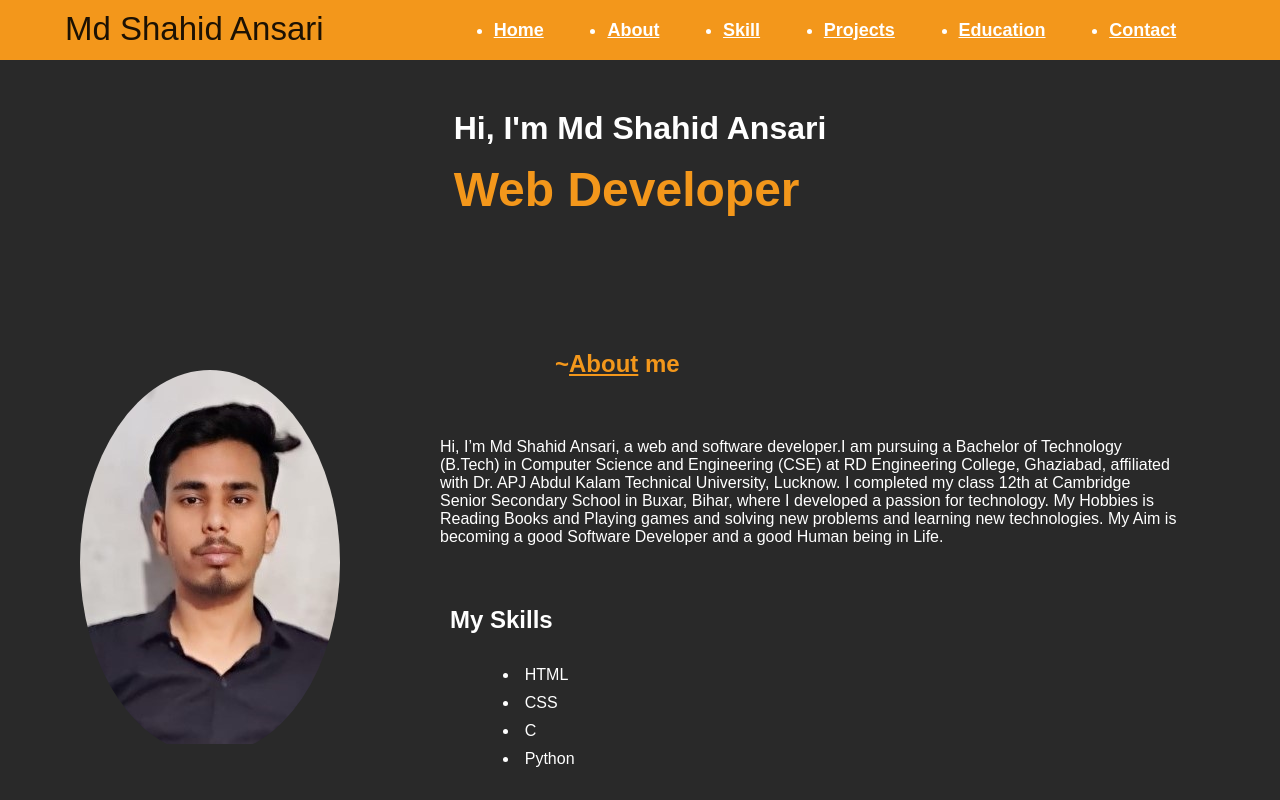
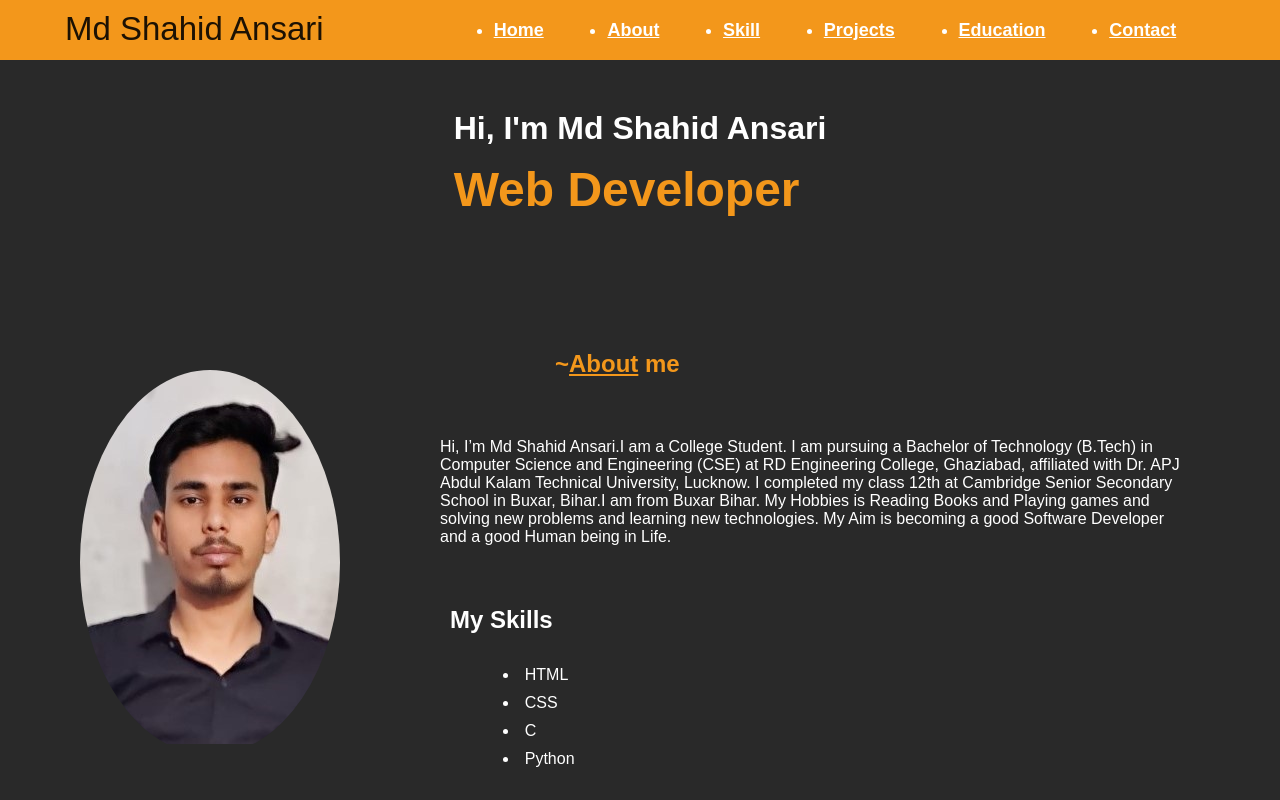
Before and after one commit to shahidansaricse/shahidansaricse.github.io, a plain HTML site: page index.html in a window 1280 px wide. Shown: the top 800 px of the page. Drawn offline with Linux system fonts and the light colour scheme.

Commit message:
Update index.html

```diff
--- a/index.html
+++ b/index.html
@@ -210,11 +210,10 @@ ul a{
                 <section id="about">
                     <h2 class="about">~<u>About</u> me</h2>
                             <div class="intro1">
-                                <p>Hi, I’m Md Shahid Ansari, a web and software developer.I am pursuing a Bachelor of
+                                <p>Hi, I’m Md Shahid Ansari.I am a College Student. I am pursuing a Bachelor of
                                     Technology (B.Tech) in Computer Science and Engineering (CSE) at RD Engineering College,
                                     Ghaziabad, affiliated with Dr. APJ Abdul Kalam Technical University, Lucknow. I completed
-                                    my class 12th at Cambridge Senior Secondary School in Buxar, Bihar, where I developed a
-                                    passion for technology.
+                                    my class 12th at Cambridge Senior Secondary School in Buxar, Bihar.I am from Buxar Bihar.
                                     My Hobbies is Reading Books and Playing games and solving new problems and learning new technologies.
                                     My Aim is becoming a good Software Developer and a good Human being in Life.</p>
                     </div>
```
